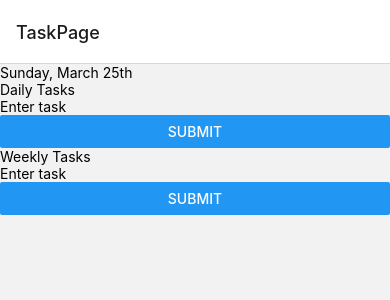
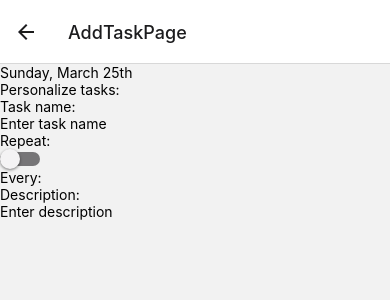
Before and after one commit to PennSpark/sp23-blue-berater, a React Native app in the folder frontend/: screen /AddTaskPage in a window 390 px wide. Shown: the top 300 px of the page. Built offline with nearby package versions, Linux system fonts and the light colour scheme.

Commit message:
made some changes

```diff
--- a/frontend/App.js
+++ b/frontend/App.js
@@ -4,6 +4,7 @@ import { NavigationContainer } from '@react-navigation/native';
 import { createNativeStackNavigator } from '@react-navigation/native-stack';
 import LoginScreen from './src/screens/LoginScreen'
 import TaskPage from './src/screens/TaskPage.js'
+import AddTaskPage from './src/screens/AddTaskPage.js'
 
 const Stack = createNativeStackNavigator();
 
@@ -13,6 +14,7 @@ export default function App() {
       <Stack.Navigator initialRouteName='TaskPage'>
         <Stack.Screen name="Login" component={LoginScreen} />
         <Stack.Screen name="TaskPage" component={TaskPage} />
+        <Stack.Screen name="AddTaskPage" component={AddTaskPage} />
       </Stack.Navigator>
     </NavigationContainer>
   );
--- a/frontend/package.json
+++ b/frontend/package.json
@@ -13,6 +13,7 @@
     "@react-navigation/native-stack": "^6.9.12",
     "@rneui/base": "github:react-native-elements/react-native-elements#base",
     "@rneui/themed": "github:react-native-elements/react-native-elements#themed",
+    "accordion-collapse-react-native": "^1.1.1",
     "expo": "~48.0.9",
     "expo-status-bar": "~1.4.4",
     "react": "18.2.0",
--- /dev/null
+++ b/frontend/src/components/CurrentDate.js
@@ -0,0 +1,28 @@
+import React from "react";
+import {Text } from "react-native";
+
+
+function CurrentDate() {
+    const daysOfWeek = ['Monday', 'Tuesday', 'Wednesday', 'Thursday', 'Friday', 'Saturday', 'Sunday'];
+    const months = ['January', 'February', 'March', 'April', 'May', 'June', 'July', 'August', 'September', 'October', 'November', 'December'];
+
+    var day = daysOfWeek[new Date().getDay()];
+    var date = new Date().getDate();
+    var month = months[new Date().getMonth()];
+
+    function getOrdinal(date) {
+      if (date > 3 && date < 21) return 'th';
+      switch (date % 10) {
+        case 1:  return "st";
+        case 2:  return "nd";
+        case 3:  return "rd";
+        default: return "th";
+      }
+    }
+
+    return (
+        <Text>{day}, {month} {date}{getOrdinal(date)}</Text>
+    )
+}
+
+export default CurrentDate;
--- /dev/null
+++ b/frontend/src/screens/AddTaskPage.js
@@ -0,0 +1,49 @@
+import React, { useState } from "react";
+import {SafeAreaView, View, Text, Switch, TextInput} from "react-native";
+import CurrentDate from "../components/CurrentDate";
+
+function AddTaskPage() {
+    const [isEnabled, setIsEnabled] = useState(false);
+    const toggleSwitch = () => setIsEnabled(previousState => !previousState);
+    const [text, onChangeText] = React.useState('');
+    const [textMulti, onChangeTextMulti] = React.useState('');
+
+
+    return (
+        <SafeAreaView>
+          <CurrentDate></CurrentDate>
+            <View>
+                <View>
+                    <Text>Personalize tasks:</Text>
+                </View>
+                <Text>Task name:</Text>
+                <TextInput
+                    onChangeText={onChangeText}
+                    value={text}
+                    placeholder="Enter task name"
+                />
+                <Text>Repeat:</Text>
+                <Switch
+                    trackColor={{false: '#767577', true: '#81b0ff'}}
+                    thumbColor={isEnabled ? '#f5dd4b' : '#f4f3f4'}
+                    ios_backgroundColor="#3e3e3e"
+                    onValueChange={toggleSwitch}
+                    value={isEnabled}
+                />
+                <Text>Every:</Text>
+                <Text>Description:</Text>
+                <TextInput
+                    editable
+                    multiline
+                    numberOfLines={4}
+                    maxLength={40}
+                    onChangeText={textMulti => onChangeTextMulti(textMulti)}
+                    value={textMulti}
+                    placeholder="Enter description"
+                />
+          </View>
+        </SafeAreaView>
+      );
+}
+
+export default AddTaskPage;
--- a/frontend/src/screens/TaskPage.js
+++ b/frontend/src/screens/TaskPage.js
@@ -2,6 +2,9 @@ import React, { useState } from "react";
 import {SafeAreaView, View, Text } from "react-native";
 import TodoForm from "../components/TodoForm";
 import TodoList from "../components/TodoList";
+import CurrentDate from "../components/CurrentDate";
+import { Collapse, CollapseHeader, CollapseBody } from "accordion-collapse-react-native";
+
 
 function TaskPage() {
     const [dailyTodos, setDailyTodos] = useState([]);
@@ -49,48 +52,35 @@ function TaskPage() {
     setWeeklyTodos(newTodos);
   }
 
-  const daysOfWeek = ['Monday', 'Tuesday', 'Wednesday', 'Thursday', 'Friday', 'Saturday', 'Sunday'];
-  const months = ['January', 'February', 'March', 'April', 'May', 'June', 'July', 'August', 'September', 'October', 'November', 'December'];
-
-  var day = daysOfWeek[new Date().getDay()];
-  var date = new Date().getDate();
-  var month = months[new Date().getMonth()];
-
-  function getOrdinal(date) {
-    if (date > 3 && date < 21) return 'th';
-    switch (date % 10) {
-      case 1:  return "st";
-      case 2:  return "nd";
-      case 3:  return "rd";
-      default: return "th";
-    }
-  }
-
   return (
     <SafeAreaView>
-      <Text>{day}, {month} {date}{getOrdinal(date)}</Text>
-        <View>
-            <View>
+      <CurrentDate></CurrentDate>
+      <Collapse>
+            <CollapseHeader>
                   <Text>Daily Tasks</Text>
                   <TodoForm addTodo={addDailyTodo} />
-            </View>
+            </CollapseHeader>
+            <CollapseBody>
               <TodoList
                   todos={dailyTodos}
                   removeTodo={removeDailyTodo}
                   toggleComplete={toggleComplete}
               />
-      </View>
-      <View>
-            <View>
+            </CollapseBody>
+        </Collapse>
+        <Collapse>
+              <CollapseHeader>
                   <Text>Weekly Tasks</Text>
                   <TodoForm addTodo={addWeeklyTodo} />
-            </View>
+              </CollapseHeader>
+              <CollapseBody>
                 <TodoList
                     todos={weeklyTodos}
                     removeTodo={removeWeeklyTodo}
                     toggleComplete={toggleComplete}
                 />
-      </View>
+              </CollapseBody>
+      </Collapse>
     </SafeAreaView>
   );
 }
```
Also changed, not shown: 1 other file (tests, documents, lock files or other folders). Lines whose indentation alone changed are shown as unchanged.
